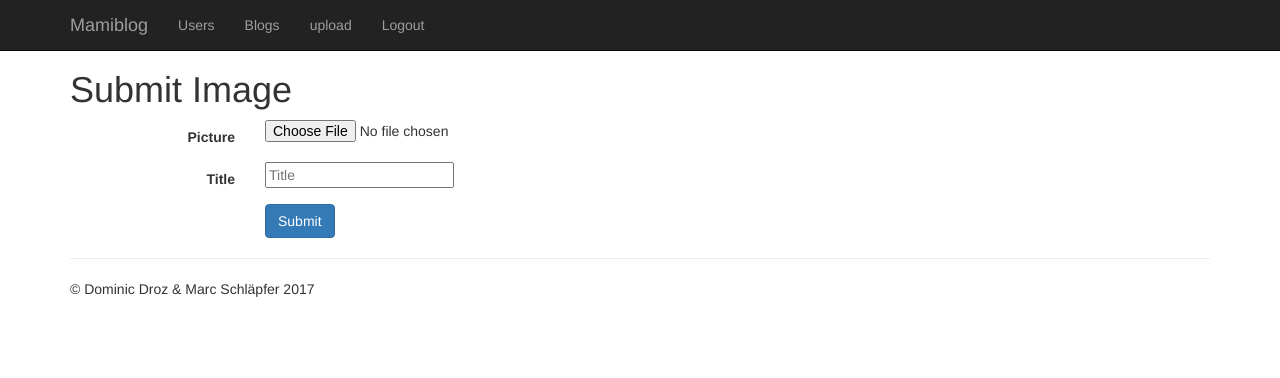
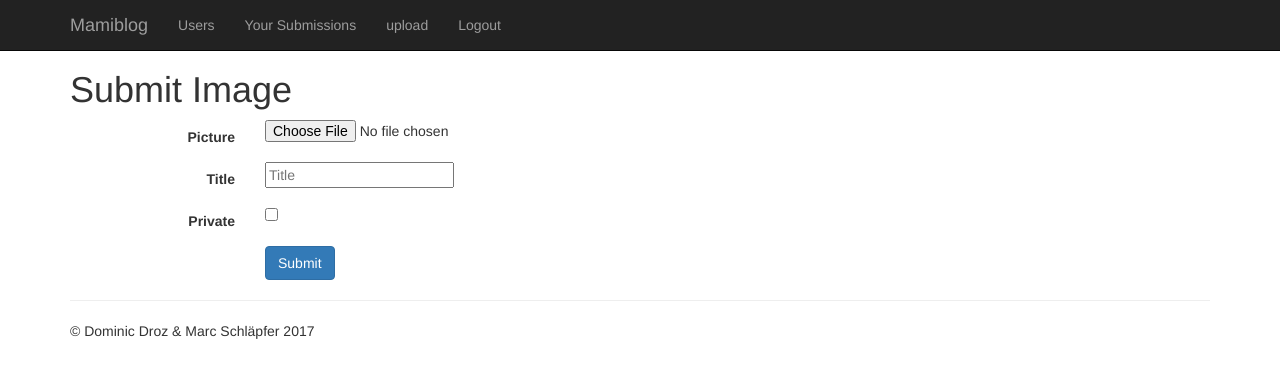
Before and after one commit to iowaclassbattleship/Mamiblog, a PHP site: page /blog/create in a window 1280 px wide. Shown: the top 378 px of the page. Run offline with PHP 8.4, Linux system fonts and the light colour scheme; the visitor is signed in with stand-in values (Sample User, id 1); some libraries are stand-ins or nearby versions.

Commit message:
HTML Improvements
By MArc

```diff
--- a/controller/BlogController.php
+++ b/controller/BlogController.php
@@ -31,12 +31,14 @@ class BlogController
             $ext = pathinfo($_FILES['picture']['name'], PATHINFO_EXTENSION);
             $title = htmlspecialchars($_POST['title']);
             $date = date("Y-m-d");
+            $private = isset($_POST['private']);
+
 
             $creator =  Security::getUser()->email;
 
             $blogRepository = new BlogRepository();
 
-            $insertId = $blogRepository->upload($picture, $title, $date, $creator);
+            $insertId = $blogRepository->upload($picture, $title, $date, $creator , $private);
 
             if($insertId > 0)
             {
--- a/repository/BlogRepository.php
+++ b/repository/BlogRepository.php
@@ -5,12 +5,12 @@ class BlogRepository extends Repository
 {
     protected $tableName = 'blog';
 
-    public function upload($picture, $title, $date, $creator){
-        $query = "INSERT INTO $this->tableName (picture, title, date, creator) VALUES (?, ?, ?, ?)";
+    public function upload($picture, $title, $date, $creator, $private){
+        $query = "INSERT INTO $this->tableName (picture, title, date, creator, private) VALUES (?, ?, ?, ?, ?)";
 
         $statement = ConnectionHandler::getConnection()->prepare($query);
 
-        $statement->bind_param('ssss', $picture, $title, $date, $creator);
+        $statement->bind_param('ssssi', $picture, $title, $date, $creator, $private);
 
         if (!$statement->execute()) {
             return false;
@@ -54,7 +54,7 @@ class BlogRepository extends Repository
         return $path;
     }
     public function readAllSortedByNewest(){
-        $query = "SELECT * FROM {$this->tableName} ORDER BY id DESC";
+        $query = "SELECT * FROM {$this->tableName} ORDER BY id DESC ";
 
         $statement = ConnectionHandler::getConnection()->prepare($query);
         $statement->execute();
--- a/view/blog_create.php
+++ b/view/blog_create.php
@@ -9,9 +9,15 @@
             </div>
         </div>
         <div class="form-group">
-            <label class="col-md-2 control-label" for="comment">Title</label>
+            <label class="col-md-2 control-label" for="title">Title</label>
             <div class="col-md-4">
                 <input id="title" name="title" type="textarea" placeholder="Title" rows="4" cols="50" required>
+            </div>
+        </div>
+        <div class="form-group">
+            <label class="col-md-2 control-label" for="private">Private</label>
+            <div class="col-md-4">
+                <input id="private" name="private" type="checkbox" value="true" placeholder="">
             </div>
         </div>
         <div class="form-group">
--- a/view/blog_index.php
+++ b/view/blog_index.php
@@ -5,6 +5,7 @@
     </div>
 <?php else: ?>
     <?php foreach ($entry as $entries): ?>
+            <?php if (!$entries->private): ?>
         <div class="panel panel-default">
             <div class="panel-heading"> <?= $entries->title ;?>  <p>Date: <?= $entries->date ?></p></div>
             <div class="panel-body">
@@ -18,6 +19,7 @@
                 <?php endif; ?>
             </div>
         </div>
+                <?php endif ?>
     <?php endforeach ?>
 <?php endif ?>
 </article>
--- a/view/header.php
+++ b/view/header.php
@@ -36,7 +36,7 @@
         <div id="navbar" class="collapse navbar-collapse">
           <ul class="nav navbar-nav">
             <li><a href="/user">Users</a></li>
-              <li><a href="/blog">Blogs</a></li>
+              <li><a href="/blog">Your Submissions</a></li>
               <li><a href="/blog/create">upload</a></li>
               <li><a href="/user/logout">Logout</a></li>
           </ul>
@@ -58,7 +58,6 @@
         <div id="navbar" class="collapse navbar-collapse">
           <ul class="nav navbar-nav">
             <li><a href="/user">User</a></li>
-              <li><a href="/blog">Submissions</a></li>
               <li><a href="/user/create">Register</a></li>
               <li><a href="/user/login">Login</a></li>
           </ul>
```
